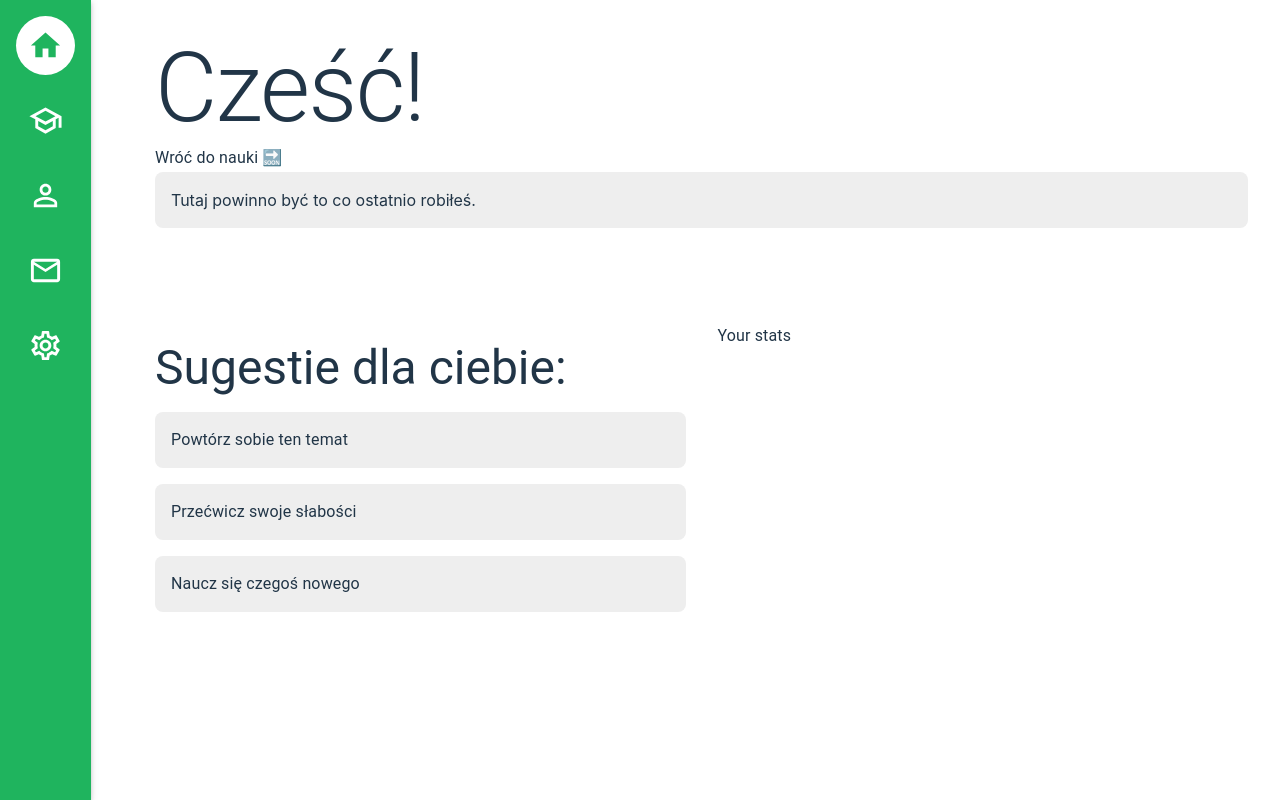
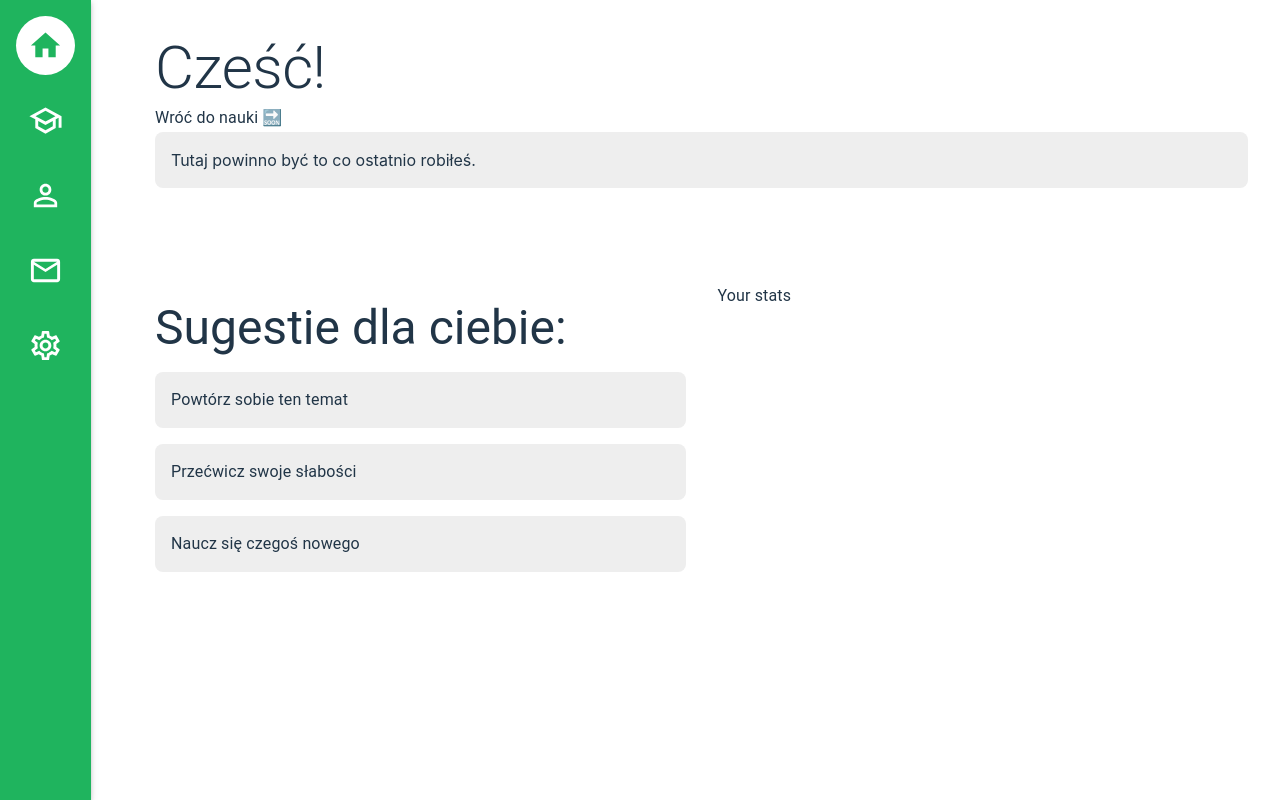
Before and after one commit to EdutieProject/edutie-frontend, a React (Vite) app in the folder edutie-frontend/: page / in a window 1280 px wide. Built offline with nearby package versions, Linux system fonts and the light colour scheme.

Commit message:
Minor changes 2

```diff
--- a/edutie-frontend/src/pages/Home.jsx
+++ b/edutie-frontend/src/pages/Home.jsx
@@ -55,7 +55,7 @@ export default function Home()
                 rowGap={theme.spacing(8)}
                 >
                     <Grid item xs={12} padding={theme.spacing(2)}>
-                            <Typography variant="h1"> Cześć! </Typography>
+                            <Typography variant="h2"> Cześć! </Typography>
                             <Typography variant="subtitle1"> Wróć do nauki 🔜 </Typography>
                             <Tile>
                                 <Typography variant="body">Tutaj powinno być to co ostatnio robiłeś.</Typography>
```
